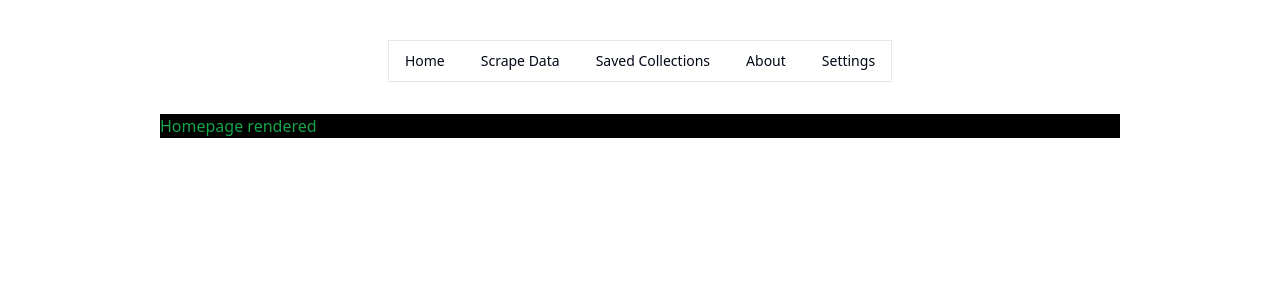
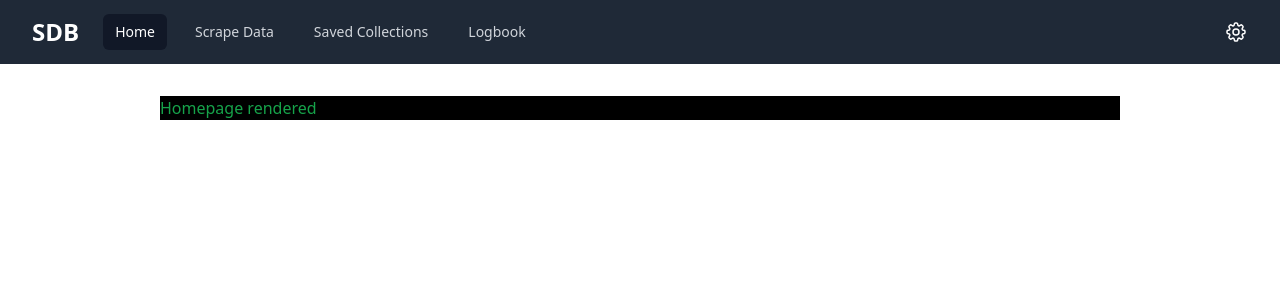
Before and after one commit to jclark1913/sdb-frontend, a React (Vite) app: page / in a window 1280 px wide. Shown: the top 300 px of the page. Built offline with nearby package versions, Linux system fonts and the light colour scheme; what tailwindcss-dir would draw is missing.

Commit message:
Update styling for navbar

```diff
--- a/src/components/navigation/Nav.jsx
+++ b/src/components/navigation/Nav.jsx
@@ -1,58 +1,154 @@
-import { Link, NavLink } from 'react-router-dom';
-import { useContext } from 'react';
-import {
-  NavigationMenu,
-  NavigationMenuContent,
-  NavigationMenuIndicator,
-  NavigationMenuItem,
-  NavigationMenuLink,
-  NavigationMenuList,
-  NavigationMenuTrigger,
-  NavigationMenuViewport,
-  navigationMenuTriggerStyle,
-} from "@/components/ui/navigation-menu";
+import { Fragment } from 'react'
+import { Disclosure, Menu, Transition } from '@headlessui/react'
+import { Bars3Icon, BellIcon, XMarkIcon, Cog8ToothIcon } from '@heroicons/react/24/outline'
+import { NavLink, useLocation } from 'react-router-dom'
 
-/** Nav bar for app that shows on every page.
- *
- * Contains links to main areas of app.
- *
- * Rendered by App.
- */
 
-function Nav() {
+export default function Example() {
+  const location = useLocation()
+
+  const navigation = [
+    { name: 'Home', href: '/', current: location.pathname === '/' },
+    { name: 'Scrape Data', href: '/scrape', current: location.pathname === '/scrape' },
+    { name: 'Saved Collections', href: '/collections', current: location.pathname === '/collections' },
+    { name: 'Logbook', href: '/logs', current: location.pathname === '/logs' },
+  ]
+
+  function classNames(...classes) {
+    return classes.filter(Boolean).join(' ')
+  }
+
   return (
-    <nav className="Nav flex justify-center mt-10">
-        <NavigationMenu className="border">
-          <NavigationMenuList>
-            <NavigationMenuItem className=''>
-              <NavLink to="/">
-                <NavigationMenuLink className={navigationMenuTriggerStyle()}>Home</NavigationMenuLink>
-              </NavLink>
-            </NavigationMenuItem>
-            <NavigationMenuItem className=''>
-              <NavLink to="/scrape">
-                <NavigationMenuLink className={navigationMenuTriggerStyle()}>Scrape Data</NavigationMenuLink>
-              </NavLink>
-            </NavigationMenuItem>
-            <NavigationMenuItem>
-              <NavLink to="/collections">
-                <NavigationMenuLink className={navigationMenuTriggerStyle()}>Saved Collections</NavigationMenuLink>
-              </NavLink>
-            </NavigationMenuItem>
-            <NavigationMenuItem>
-              <NavLink to="/about">
-                <NavigationMenuLink className={navigationMenuTriggerStyle()}>About</NavigationMenuLink>
-              </NavLink>
-            </NavigationMenuItem>
-            <NavigationMenuItem>
-              <NavLink to="/settings">
-                <NavigationMenuLink className={navigationMenuTriggerStyle()}>Settings</NavigationMenuLink>
-              </NavLink>
-            </NavigationMenuItem>
-          </NavigationMenuList>
-        </NavigationMenu>
-    </nav>
-  );
+    <Disclosure as="nav" className="bg-gray-800">
+      {({ open }) => (
+        <>
+          <div className="mx-auto max-w-7xl px-2 sm:px-6 lg:px-8">
+            <div className="relative flex h-16 items-center justify-between">
+              <div className="absolute inset-y-0 left-0 flex items-center sm:hidden">
+                {/* Mobile menu button*/}
+                <Disclosure.Button className="relative inline-flex items-center justify-center rounded-md p-2 text-gray-400 hover:bg-gray-700 hover:text-white focus:outline-none focus:ring-2 focus:ring-inset focus:ring-white">
+                  <span className="absolute -inset-0.5" />
+                  <span className="sr-only">Open main menu</span>
+                  {open ? (
+                    <XMarkIcon className="block h-6 w-6" aria-hidden="true" />
+                  ) : (
+                    <Bars3Icon className="block h-6 w-6" aria-hidden="true" />
+                  )}
+                </Disclosure.Button>
+              </div>
+              <div className="flex flex-1 items-center justify-center sm:items-stretch sm:justify-start">
+                <div className="flex flex-shrink-0 items-center">
+{/* {                  <img
+                    className="h-8 w-auto"
+                    src="https://tailwindui.com/img/logos/mark.svg?color=indigo&shade=500"
+                    alt="Your Company"
+                  />} */}
+                  <h1 className="text-white text-2xl font-bold">SDB</h1>
+                </div>
+                <div className="hidden sm:ml-6 sm:block">
+                  <div className="flex space-x-4">
+                    {navigation.map((item) => (
+                      <NavLink
+                        key={item.name}
+                        to={item.href}
+                        className={classNames(
+                          item.current ? 'bg-gray-900 text-white' : 'text-gray-300 hover:bg-gray-700 hover:text-white',
+                          'rounded-md px-3 py-2 text-sm font-medium'
+                        )}
+                        aria-current={item.current ? 'page' : undefined}
+                      >
+                        {item.name}
+                      </NavLink>
+                    ))}
+                  </div>
+                </div>
+              </div>
+              <div className="absolute inset-y-0 right-0 flex items-center pr-2 sm:static sm:inset-auto sm:ml-6 sm:pr-0">
+{/* {                <button
+                  type="button"
+                  className="relative rounded-full bg-gray-800 p-1 text-gray-400 hover:text-white focus:outline-none focus:ring-2 focus:ring-white focus:ring-offset-2 focus:ring-offset-gray-800"
+                >
+                  <span className="absolute -inset-1.5" />
+                  <span className="sr-only">View notifications</span>
+                  <BellIcon className="h-6 w-6" aria-hidden="true" />
+                </button>} */}
+
+                {/* Profile dropdown */}
+                <Menu as="div" className="relative ml-3">
+                  <div>
+                    <Menu.Button className="relative flex rounded-full bg-gray-800 text-sm focus:outline-none focus:ring-2 focus:ring-white focus:ring-offset-2 focus:ring-offset-gray-800">
+                      <span className="absolute -inset-1.5" />
+                      <span className="sr-only">Open user menu</span>
+                      <Cog8ToothIcon className="stroke-white block h-6 w-6" aria-hidden="true" />
+                    </Menu.Button>
+                  </div>
+                  <Transition
+                    as={Fragment}
+                    enter="transition ease-out duration-100"
+                    enterFrom="transform opacity-0 scale-95"
+                    enterTo="transform opacity-100 scale-100"
+                    leave="transition ease-in duration-75"
+                    leaveFrom="transform opacity-100 scale-100"
+                    leaveTo="transform opacity-0 scale-95"
+                  >
+                    <Menu.Items className="absolute right-0 z-10 mt-2 w-48 origin-top-right rounded-md bg-white py-1 shadow-lg ring-1 ring-black ring-opacity-5 focus:outline-none">
+                      <Menu.Item>
+                        {({ active }) => (
+                          <a
+                            href="#"
+                            className={classNames(active ? 'bg-gray-100' : '', 'block px-4 py-2 text-sm text-gray-700')}
+                          >
+                            Your Profile
+                          </a>
+                        )}
+                      </Menu.Item>
+                      <Menu.Item>
+                        {({ active }) => (
+                          <a
+                            href="#"
+                            className={classNames(active ? 'bg-gray-100' : '', 'block px-4 py-2 text-sm text-gray-700')}
+                          >
+                            Settings
+                          </a>
+                        )}
+                      </Menu.Item>
+                      <Menu.Item>
+                        {({ active }) => (
+                          <a
+                            href="#"
+                            className={classNames(active ? 'bg-gray-100' : '', 'block px-4 py-2 text-sm text-gray-700')}
+                          >
+                            Sign out
+                          </a>
+                        )}
+                      </Menu.Item>
+                    </Menu.Items>
+                  </Transition>
+                </Menu>
+              </div>
+            </div>
+          </div>
+
+          <Disclosure.Panel className="sm:hidden">
+            <div className="space-y-1 px-2 pb-3 pt-2">
+              {navigation.map((item) => (
+                <Disclosure.Button
+                  key={item.name}
+                  as="a"
+                  href={item.href}
+                  className={classNames(
+                    item.current ? 'bg-gray-900 text-white' : 'text-gray-300 hover:bg-gray-700 hover:text-white',
+                    'block rounded-md px-3 py-2 text-base font-medium'
+                  )}
+                  aria-current={item.current ? 'page' : undefined}
+                >
+                  {item.name}
+                </Disclosure.Button>
+              ))}
+            </div>
+          </Disclosure.Panel>
+        </>
+      )}
+    </Disclosure>
+  )
 }
-
-export default Nav;
```
